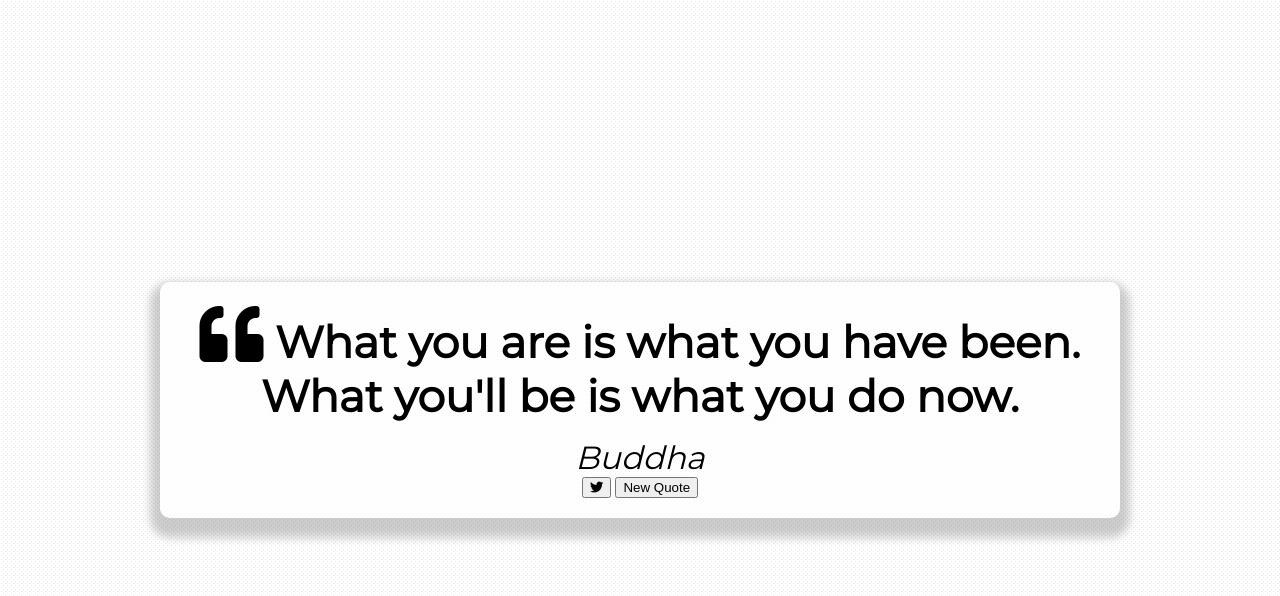
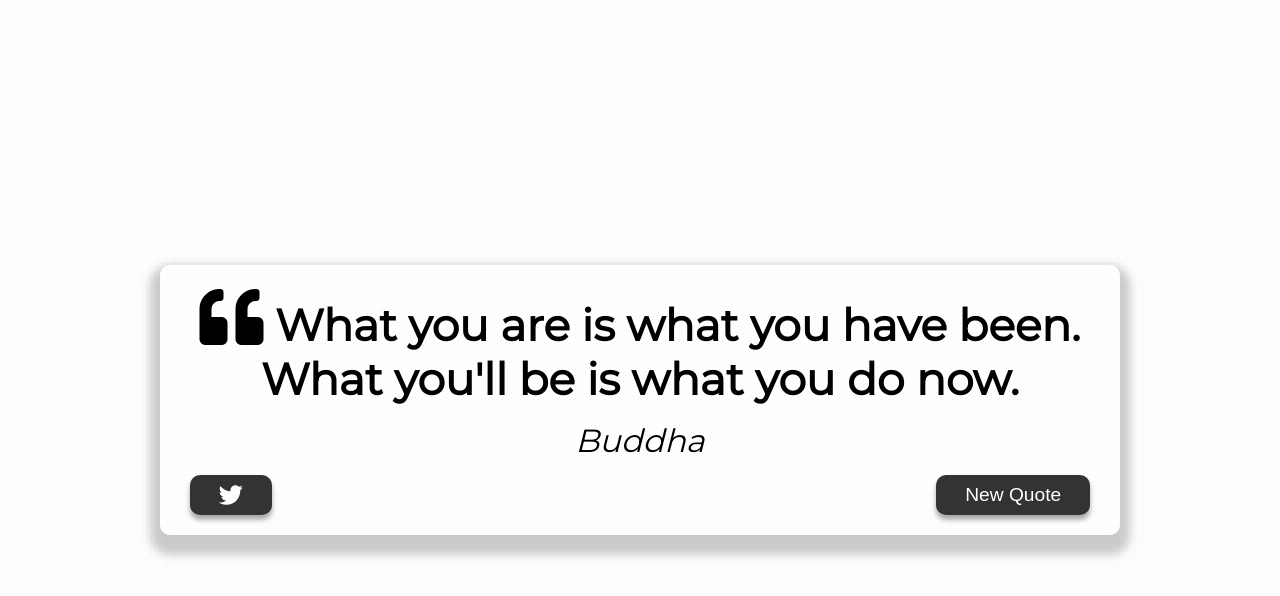
Before and after one commit to chawissa/quote-generator, a plain HTML site: page index.html in a window 1280 px wide. Shown: the top 596 px of the page. Drawn offline with Linux system fonts and the light colour scheme.

Commit message:
Styled button

```diff
--- a/style.css
+++ b/style.css
@@ -46,6 +46,43 @@ body {
   font-style: italic;
 }
 
+.button-container {
+  margin-top: 15px;
+  display: flex;
+  justify-content: space-between;
+}
+
+button {
+  cursor: pointer;
+  font-size: 1.2rem;
+  height: 2.5rem;
+  border: none;
+  border-radius: 10px;
+  color: #fff;
+  background-color: #333;
+  outline: none;
+  padding: 0.5rem 1.8rem;
+  box-shadow: 0 0.3rem 0.3rem rgba(121, 121, 121, 0.65);
+  transition: all 0.2s;
+}
+
+button:hover {
+  filter: brightness(110%);
+}
+
+button:active {
+  transform: translate(0, 0.3rem);
+  box-shadow: 0 0.1rem rgba(255, 255, 255, 0.65);
+}
+
+.twitter-button:hover {
+  color: #38a1f3;
+}
+
+.fa-twitter {
+  font-size: 1.5rem;
+}
+
 /* Media Query: Tablet or Smaller */
 @media screen and (max-width: 1000px) {
   .quote-container {
```
